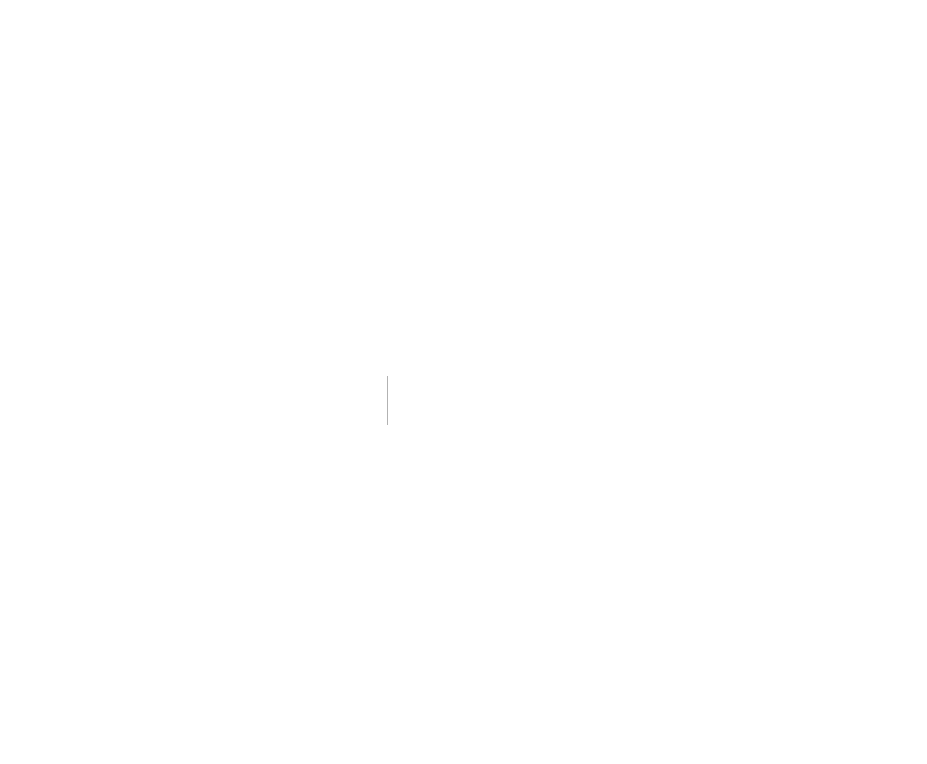
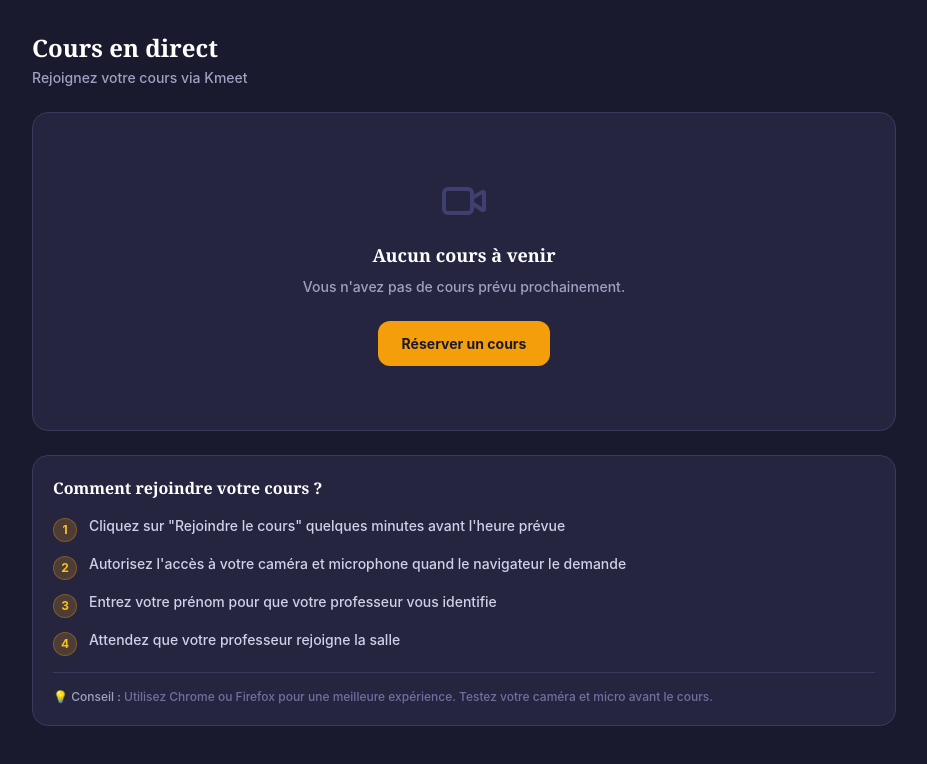
Before and after one commit to lieusecret-courspiano-dev/lieu-secret-piano, a Next.js app: page /espace-eleve/cours-en-direct in a window 1280 px wide. Before the commit this address had no page. Shown: the top 764 px of the page, without its empty margins (176-1103 px from the left). Built offline with nearby package versions, Linux system fonts and the light colour scheme; no server answers.

Commit message:
feat(kmeet): page cours en direct avec iframe Kmeet dans espace élève

```diff
--- /dev/null
+++ b/src/app/espace-eleve/cours-en-direct/page.tsx
@@ -0,0 +1,217 @@
+'use client'
+import { useState, useEffect, useRef } from 'react'
+import { Video, ExternalLink, Mic, MicOff, Camera, CameraOff, PhoneOff, Maximize2 } from 'lucide-react'
+
+interface ProchainCours {
+  id: string
+  slot_start: string
+  kmeet_url: string | null
+  type: string
+  status: string
+}
+
+export default function CoursEnDirectPage() {
+  const [prochainCours, setProchainCours] = useState<ProchainCours | null>(null)
+  const [loading, setLoading] = useState(true)
+  const [enCours, setEnCours] = useState(false)
+  const [pleinEcran, setPleinEcran] = useState(false)
+  const iframeRef = useRef<HTMLIFrameElement>(null)
+  const containerRef = useRef<HTMLDivElement>(null)
+
+  useEffect(() => {
+    fetch('/api/eleve/prochain-cours')
+      .then(r => r.json())
+      .then(d => {
+        setProchainCours(d?.cours || null)
+        setLoading(false)
+      })
+      .catch(() => setLoading(false))
+  }, [])
+
+  function fDate(d: string) {
+    return new Date(d).toLocaleDateString('fr-FR', {
+      weekday: 'long', day: '2-digit', month: 'long', year: 'numeric',
+    })
+  }
+
+  function fHeure(d: string) {
+    return new Date(d).toLocaleTimeString('fr-FR', { hour: '2-digit', minute: '2-digit' })
+  }
+
+  function rejoindre() {
+    if (prochainCours?.kmeet_url) {
+      setEnCours(true)
+    }
+  }
+
+  function quitter() {
+    setEnCours(false)
+    setPleinEcran(false)
+  }
+
+  function togglePleinEcran() {
+    if (!pleinEcran) {
+      containerRef.current?.requestFullscreen?.()
+    } else {
+      document.exitFullscreen?.()
+    }
+    setPleinEcran(!pleinEcran)
+  }
+
+  // Ouvrir dans un nouvel onglet si iframe bloquée
+  function ouvrirNouvelOnglet() {
+    if (prochainCours?.kmeet_url) {
+      window.open(prochainCours.kmeet_url, '_blank', 'noopener,noreferrer')
+    }
+  }
+
+  if (loading) return (
+    <div className="flex items-center justify-center py-20">
+      <div className="w-8 h-8 border-2 border-gold-500 border-t-transparent rounded-full animate-spin" />
+    </div>
+  )
+
+  return (
+    <div className="max-w-4xl mx-auto px-4 py-8">
+      <div className="mb-6">
+        <h1 className="text-2xl font-serif text-white">Cours en direct</h1>
+        <p className="text-noir-400 text-sm mt-1">Rejoignez votre cours via Kmeet</p>
+      </div>
+
+      {/* Cours en cours — iframe Kmeet */}
+      {enCours && prochainCours?.kmeet_url ? (
+        <div ref={containerRef} className="relative">
+          <div className="bg-noir-900 rounded-2xl overflow-hidden border border-noir-800" style={{ height: '600px' }}>
+            <iframe
+              ref={iframeRef}
+              src={prochainCours.kmeet_url}
+              allow="camera; microphone; fullscreen; display-capture; autoplay"
+              className="w-full h-full border-0"
+              title="Cours Kmeet"
+            />
+          </div>
+
+          {/* Barre de contrôle */}
+          <div className="flex items-center justify-between mt-3 px-2">
+            <p className="text-noir-400 text-sm">
+              Cours en cours — {fHeure(prochainCours.slot_start)}
+            </p>
+            <div className="flex items-center gap-2">
+              <button onClick={ouvrirNouvelOnglet}
+                className="flex items-center gap-1.5 text-xs text-noir-400 hover:text-white transition-colors px-3 py-1.5 rounded-lg border border-noir-700 hover:border-noir-600">
+                <ExternalLink size={12} /> Ouvrir dans un onglet
+              </button>
+              <button onClick={togglePleinEcran}
+                className="flex items-center gap-1.5 text-xs text-noir-400 hover:text-white transition-colors px-3 py-1.5 rounded-lg border border-noir-700 hover:border-noir-600">
+                <Maximize2 size={12} /> Plein écran
+              </button>
+              <button onClick={quitter}
+                className="flex items-center gap-1.5 text-xs text-red-400 hover:text-red-300 transition-colors px-3 py-1.5 rounded-lg border border-red-500/30 hover:bg-red-500/10">
+                <PhoneOff size={12} /> Quitter
+              </button>
+            </div>
+          </div>
+
+          {/* Note si iframe bloquée */}
+          <div className="mt-3 bg-amber-500/10 border border-amber-500/20 rounded-xl p-3 flex items-start gap-2">
+            <span className="text-amber-400 text-xs">💡</span>
+            <p className="text-amber-400/80 text-xs">
+              Si la vidéo ne s'affiche pas, cliquez sur <strong>"Ouvrir dans un onglet"</strong> pour rejoindre le cours dans une nouvelle fenêtre.
+            </p>
+          </div>
+        </div>
+      ) : (
+        <>
+          {/* Prochain cours */}
+          {prochainCours ? (
+            <div className="card border-gold-500/20 mb-6">
+              <div className="flex items-start justify-between gap-4 flex-wrap">
+                <div>
+                  <div className="flex items-center gap-2 mb-2">
+                    <div className="w-3 h-3 rounded-full bg-green-400 animate-pulse" />
+                    <span className="text-green-400 text-sm font-medium">Cours disponible</span>
+                  </div>
+                  <h2 className="text-white font-semibold text-lg capitalize">
+                    {prochainCours.type === 'cours' ? 'Cours individuel' : prochainCours.type}
+                  </h2>
+                  <p className="text-noir-300 text-sm mt-1">
+                    {fDate(prochainCours.slot_start)} à {fHeure(prochainCours.slot_start)}
+                  </p>
+                </div>
+                <div className="flex flex-col gap-2">
+                  {prochainCours.kmeet_url ? (
+                    <>
+                      <button onClick={rejoindre}
+                        className="btn-gold flex items-center gap-2 px-6 py-3">
+                        <Video size={18} /> Rejoindre le cours
+                      </button>
+                      <button onClick={ouvrirNouvelOnglet}
+                        className="btn-outline text-sm flex items-center gap-2 justify-center">
+                        <ExternalLink size={14} /> Ouvrir dans un onglet
+                      </button>
+                    </>
+                  ) : (
+                    <div className="bg-amber-500/10 border border-amber-500/20 rounded-xl p-3">
+                      <p className="text-amber-400 text-sm">
+                        Le lien du cours n'est pas encore disponible.
+                        Vous le recevrez par email avant le cours.
+                      </p>
+                    </div>
+                  )}
+                </div>
+              </div>
+
+              {prochainCours.kmeet_url && (
+                <div className="mt-4 pt-4 border-t border-noir-800">
+                  <p className="text-noir-500 text-xs mb-1">Lien direct :</p>
+                  <a href={prochainCours.kmeet_url} target="_blank" rel="noopener noreferrer"
+                    className="text-gold-400 hover:text-gold-300 text-sm transition-colors break-all">
+                    {prochainCours.kmeet_url}
+                  </a>
+                </div>
+              )}
+            </div>
+          ) : (
+            <div className="card text-center py-16 mb-6">
+              <Video size={48} className="text-noir-700 mx-auto mb-4" />
+              <h2 className="text-white font-semibold text-lg mb-2">Aucun cours à venir</h2>
+              <p className="text-noir-400 text-sm mb-6">
+                Vous n'avez pas de cours prévu prochainement.
+              </p>
+              <a href="/espace-eleve/reserver" className="btn-gold inline-block px-6 py-3">
+                Réserver un cours
+              </a>
+            </div>
+          )}
+
+          {/* Guide d'utilisation */}
+          <div className="card">
+            <h3 className="text-white font-semibold mb-4">Comment rejoindre votre cours ?</h3>
+            <ol className="space-y-3">
+              {[
+                { n: '1', text: 'Cliquez sur "Rejoindre le cours" quelques minutes avant l\'heure prévue' },
+                { n: '2', text: 'Autorisez l\'accès à votre caméra et microphone quand le navigateur le demande' },
+                { n: '3', text: 'Entrez votre prénom pour que votre professeur vous identifie' },
+                { n: '4', text: 'Attendez que votre professeur rejoigne la salle' },
+              ].map(step => (
+                <li key={step.n} className="flex items-start gap-3">
+                  <span className="w-6 h-6 rounded-full bg-gold-500/20 border border-gold-500/30 text-gold-400 text-xs font-bold flex items-center justify-center shrink-0 mt-0.5">
+                    {step.n}
+                  </span>
+                  <p className="text-noir-300 text-sm">{step.text}</p>
+                </li>
+              ))}
+            </ol>
+
+            <div className="mt-4 pt-4 border-t border-noir-800">
+              <p className="text-noir-500 text-xs">
+                💡 <strong className="text-noir-400">Conseil :</strong> Utilisez Chrome ou Firefox pour une meilleure expérience.
+                Testez votre caméra et micro avant le cours.
+              </p>
+            </div>
+          </div>
+        </>
+      )}
+    </div>
+  )
+}
```
